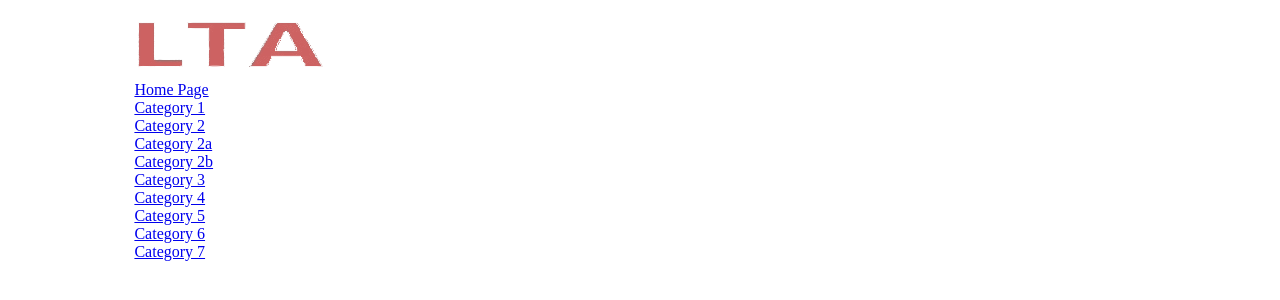
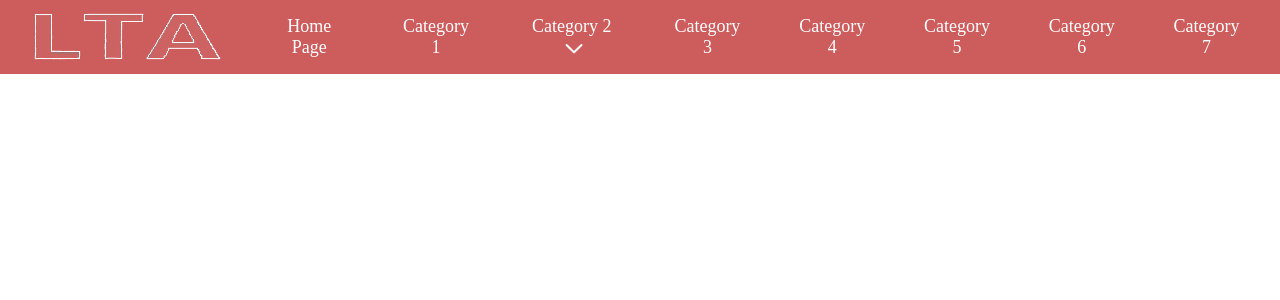
Before and after one commit to luonganh/ResponsiveLiteDropdownMenuSample, a plain HTML site: page Index.html in a window 1280 px wide. Drawn offline with Linux system fonts and the light colour scheme.

Commit message:
Add css style for normal menu

```diff
--- a/Index.html
+++ b/Index.html
@@ -4,6 +4,7 @@
     <meta charset="utf-8" />
     <title>Responsive Lite Dropdown Menu</title>
     <link rel="stylesheet" href="css/style.css" />
+    <link rel="stylesheet" href="css/header.css" />
 </head>
 <body>
     <div class="body-container">
@@ -14,7 +15,7 @@
                     <li class="nav-item"><a href="/">Home Page</a></li>
                     <li class="nav-item"><a href="javascript:;">Category 1</a></li>
                     <li class="nav-item dropdown">
-                        <a href="javascript:;"><span>Category 2</span></a>
+                        <a href="javascript:;"><span>Category 2<img src="images/white-drop-down-arrow.png" /></span></a>
                         <ul class="dropdown-menu">
                             <li><a href="javascript:;">Category 2a</a></li>
                             <li><a href="javascript:;">Category 2b</a></li>
--- /dev/null
+++ b/css/header.css
@@ -0,0 +1,88 @@
+header {
+    position: fixed;
+    z-index: 999;
+    left: 0;
+    right: 0;
+    top: 0;
+    background-color: #cd5c5c;
+}
+
+.navbar {
+    display: flex;
+    align-items: center;
+    justify-content: center;
+    font-size: 18px;
+    width: 100%;
+    margin: 0 auto;
+}
+
+.logo {
+    text-decoration: none;
+}
+
+    .logo:active,
+    .logo:hover {
+        background: #00563F;
+    }
+
+.nav-list {
+    list-style: none;
+    margin: 0;
+    padding: 0;
+    display: flex;
+    width: 80%;
+}
+
+    .nav-list a {
+        color: #ffffff;
+    }
+
+.nav-item {
+    margin-left: 40px;
+}
+
+    .nav-item:active,
+    .nav-item:hover {
+        background: #00563F;
+    }
+
+    .nav-item a {
+        text-decoration: none;
+        display: block;
+        padding: 15px 5px;
+        text-align: center;
+    }
+
+.dropdown {
+    position: relative;
+}
+
+    .dropdown a {
+        font-size: 18px;
+    }
+
+.dropdown-menu {
+    display: none;
+    position: absolute;
+    top: 100%;
+    left: 0;
+    background-color: #333;
+    border-radius: 0 !important;
+}
+
+.dropdown:hover .dropdown-menu {
+    display: block;
+}
+
+.dropdown .dropdown-menu li:active,
+.dropdown .dropdown-menu li:hover {
+    background: #00563F;
+}
+
+.dropdown > a span img {
+    display: inline-block;
+    width: 1em;
+    height: 1em;
+    vertical-align: middle;
+    padding-left: 5px;
+}
```
